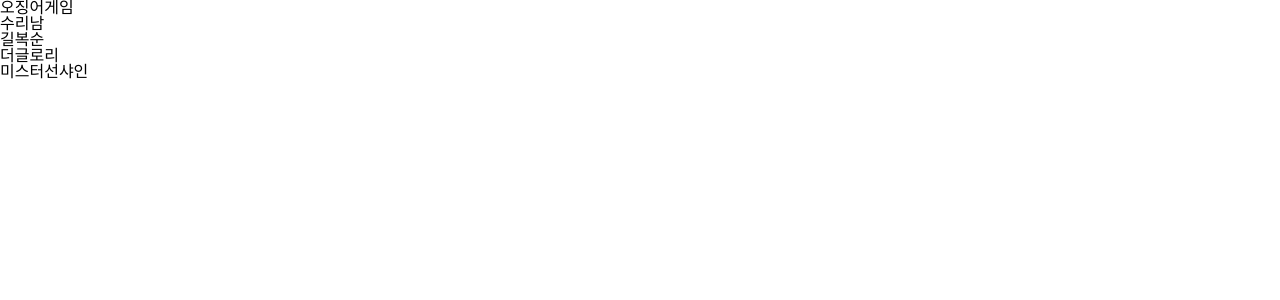
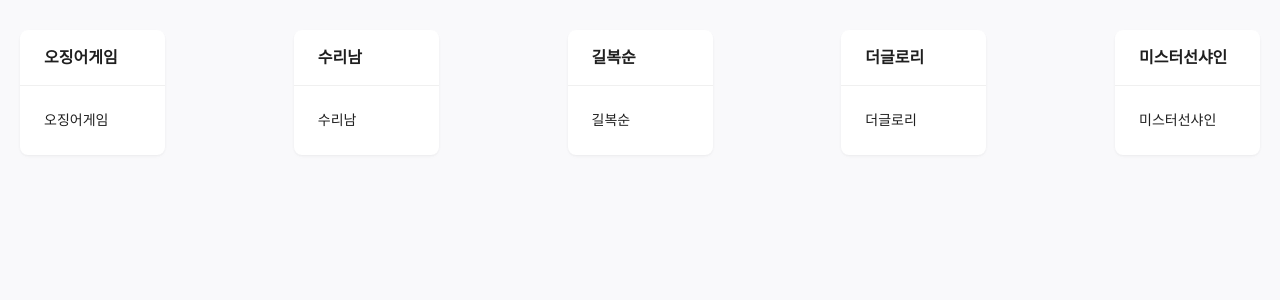
Before and after one commit to YongSungHEO/next-boilerplate, a Next.js app in the folder next-boilerplate/: page / in a window 1280 px wide. Shown: the top 300 px of the page. Built offline with nearby package versions, Linux system fonts and the light colour scheme.

Commit message:
샘플 컴포넌트 추가

```diff
--- a/next-boilerplate/components/Sample.tsx
+++ b/next-boilerplate/components/Sample.tsx
@@ -1,10 +1,22 @@
 import React from 'react';
+import { Card } from 'antd';
+import type { Sample as SampleType } from '@/types/Sample';
+import styles from '@/styles/Sample.module.scss';
 
-type Props = {};
+type Props = {
+    sample: SampleType
+};
 
-const Sample: React.FC<Props> = () => {
+const Sample: React.FC<Props> = ({ sample }) => {
     return (
-        <div></div>
+        <Card
+            className={styles['sample']}
+            title={sample.title}
+            bordered={false}
+            style={{ width: 145 }}
+        >
+            <p>{sample.title}</p>
+        </Card>
     );
 };
 
--- a/next-boilerplate/pages/api/hello.ts
+++ /dev/null
@@ -1,13 +0,0 @@
-// Next.js API route support: https://nextjs.org/docs/api-routes/introduction
-import type { NextApiRequest, NextApiResponse } from 'next';
-
-type Data = {
-  name: string
-}
-
-export default function handler(
-    req: NextApiRequest,
-    res: NextApiResponse<Data>
-) {
-    res.status(200).json({ name: 'John Doe' });
-}
--- a/next-boilerplate/pages/index.tsx
+++ b/next-boilerplate/pages/index.tsx
@@ -1,6 +1,8 @@
 import { GetServerSideProps, NextPage } from 'next';
 import SampleService from '@/service/sample';
 import type { Sample } from '@/types/Sample';
+import SampleComponent from '@/components/Sample';
+// import { useModalStore } from '@/store/sample';
 import styles from '@/styles/Home.module.scss';
 
 interface Props {
@@ -19,12 +21,15 @@
 };
 
 const Home: NextPage<Props> =({ list }) => {
+    // const isGnb = useModalStore(state => state.isGnb);
     return (
         <>
-            <main className={`${styles.main}`}>
-                {list.map(item => (
-                    <div key={item.id}>{item.title}</div>
-                ))}
+            <main className={styles['home']}>
+                <div className={styles['home__content']}>
+                    {list.map(item => (
+                        <SampleComponent key={item.id} sample={item} />
+                    ))}
+                </div>
             </main>
         </>
     );
--- a/next-boilerplate/styles/Home.module.scss
+++ b/next-boilerplate/styles/Home.module.scss
@@ -1,2 +1,8 @@
-.main {
+.home {
+    .home__content {
+        display: flex;
+        flex-flow: wrap;
+        justify-content: space-between;
+        padding: 20px;
+    }
 }
--- /dev/null
+++ b/next-boilerplate/styles/Sample.module.scss
@@ -0,0 +1,3 @@
+.sample {
+    margin: 10px 0;
+}
--- a/next-boilerplate/styles/globals.scss
+++ b/next-boilerplate/styles/globals.scss
@@ -148,4 +148,5 @@
 #__next {
     // font-family: 'NanumSquareRoundEB';
     height: 100%;
+    background-color: #f9f9fb;
 }
```
